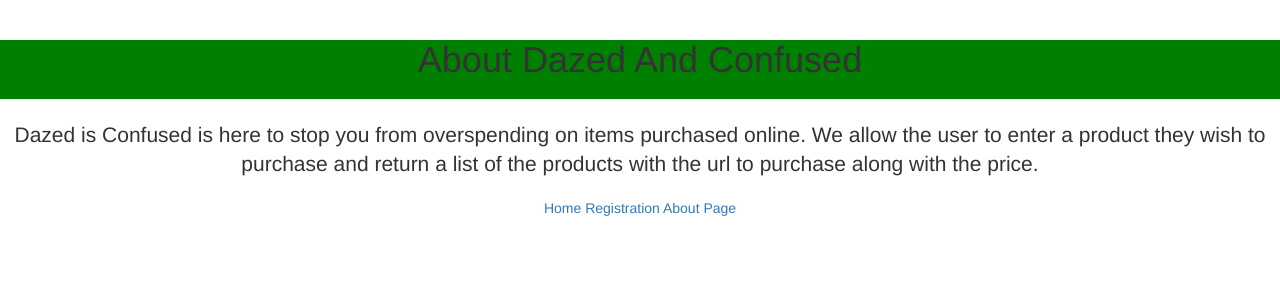
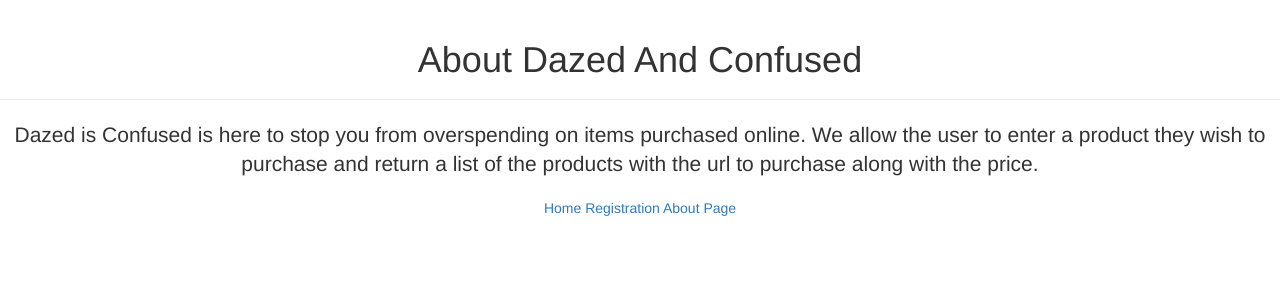
Before and after one commit to haleyt2015/Dazed-Confused, a Django app: page /about_page in a window 1280 px wide. Shown: the top 300 px of the page. Run offline with Django 3.2, Linux system fonts and the light colour scheme; some libraries are stand-ins or nearby versions.

Commit message:
Update base.html
changed heading color to white

```diff
--- a/Dazed_And_Confused/webApp/templates/base.html
+++ b/Dazed_And_Confused/webApp/templates/base.html
@@ -7,7 +7,7 @@
 {% bootstrap_javascript %}
 <style>
   #Title{
-    background-color: green
+    background-color: white
   }
 
   .center {
```
